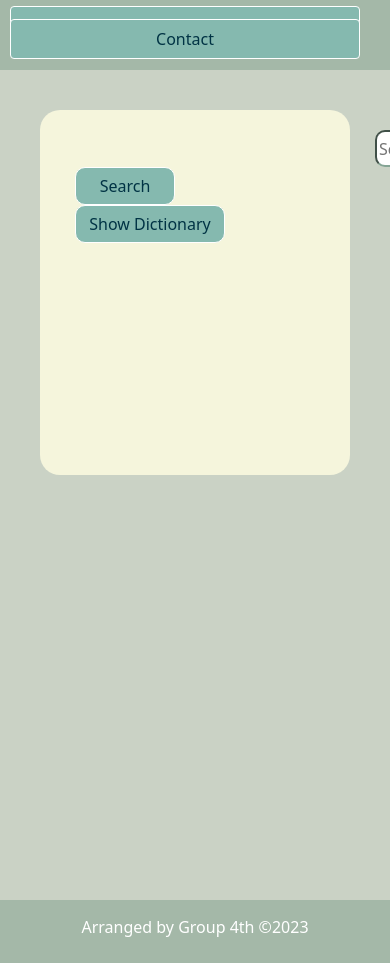
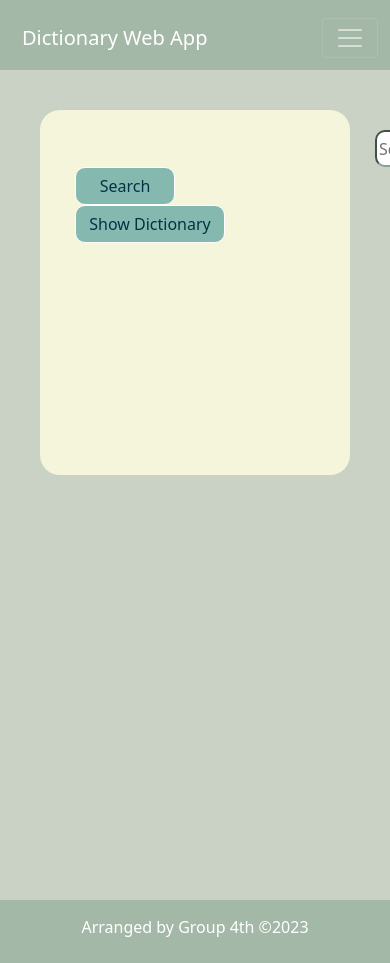
Before and after one commit to digidoor/dictionary-app, a plain HTML site: page index.html in a window 390 px wide. Shown: the top 963 px of the page. Drawn offline with nearby package versions, Linux system fonts and the light colour scheme.

Commit message:
new html navbar

```diff
--- a/index.html
+++ b/index.html
@@ -13,18 +13,37 @@
     />
     <link rel="stylesheet" href="./assets/style.css" />
   </head>
-  <nav>
-    <div id="h1txt">
-        <h1>Dictionary Web App</h1>
-    </div>
+  <body>
 
-    <div class="d-grid gap-2 d-md-flex justify-content-md-end">
-        <button class="btn btn-primary me-md-2" id= "btn1" type="button">Game</button>
-        <button class="btn btn-primary" id="btn2" type="button">Contact</button>
-    </div>
-  </nav>
+    <nav class="navbar navbar-expand-lg custom-navbar navbar-dark">
+      <div class="container-fluid">
+        <a class="navbar-brand" href="#">Dictionary Web App</a>
+        <button
+          class="navbar-toggler"
+          type="button"
+          data-bs-toggle="collapse"
+          data-bs-target="#navbar"
+          aria-controls="navbar"
+          aria-expanded="false"
+          aria-label="Toggle navigation"
+        >
+          <span class="navbar-toggler-icon"></span>
+        </button>
+        <div class="collapse navbar-collapse" id="navbar">
+          <div class="navbar-nav ms-auto">
+            <a class="nav-item nav-link" href="#">Game</a>
+            <a class="nav-item nav-link" href="#">Contact</a>
+          </div>
+        </div>
+      </div>
+    </nav>
 
-  <body>
+
+
+
+
+
+
     <div class="container1" id="main-div">
         <form id="user-form">
 
```
